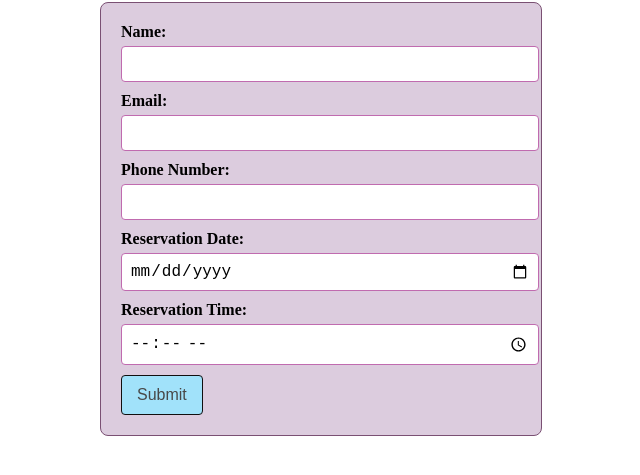
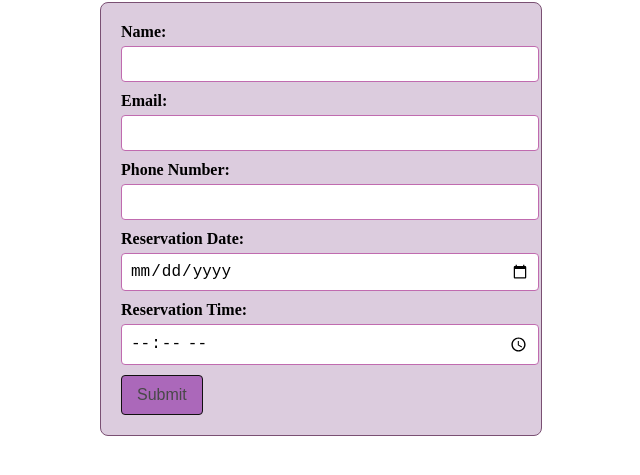
Before and after one commit to kashafchh/DEP, a plain HTML site: page task5.html in a window 1280 px wide. Shown: the part 65-540 px from the top of the page, without its empty margins (319-959 px from the left). Drawn offline with Linux system fonts and the light colour scheme.

Commit message:
Update task5.html

```diff
--- a/task5.html
+++ b/task5.html
@@ -32,7 +32,7 @@
     }
 
     button {
-      background-color: #a1e2fa;
+      background-color: #ab68ba;
       color: rgb(72, 72, 72);
       padding: 10px 15px;
       border: 1px solid #110f0f;
```
